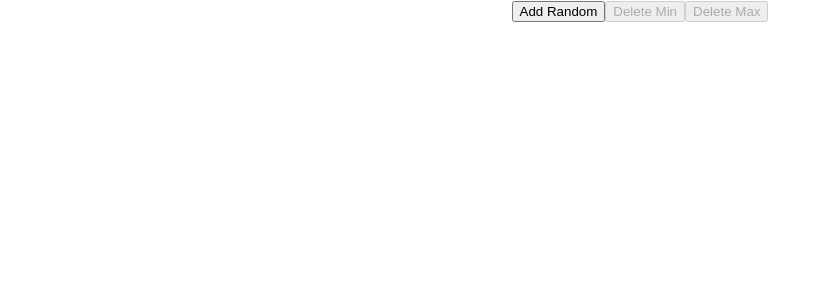
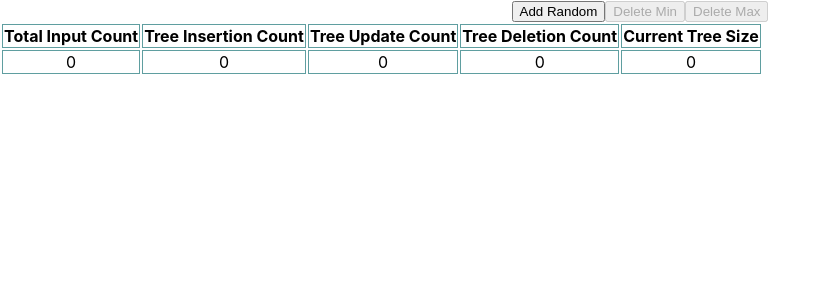
Before and after one commit to y-pan/algo-ts, a React (Create React App) app: page / in a window 1280 px wide. Shown: the top 300 px of the page, without its empty margins (0-829 px from the left). Built offline with nearby package versions, Linux system fonts and the light colour scheme.

Commit message:
Display tree operation statistics, and check states.

```diff
--- a/src/components/TreeView.tsx
+++ b/src/components/TreeView.tsx
@@ -6,7 +6,7 @@ import {TreeLevelScan} from "../tree/processing/TreeLevelScan";
 import {RedBlackTree} from "../tree/RedBlackTree";
 import {RedBlackTreeNode} from "../tree/RedBlackTreeNode";
 import {ArrayVis} from "../linear/ArrayVis";
-import {requireNonNull} from "../utils/Type";
+import {requireEqual, requireNonNull} from "../utils/Type";
 
 interface TreeProps {
 
@@ -14,6 +14,11 @@ interface TreeProps {
 
 interface TreeState {
     deleteDisabled: boolean;
+    totalInputCount: number; // total input count
+    treeDeleteCount: number;
+    treeSize: number;
+    treeInsertCount: number; // inserting count - when inserting a key not exists in current tree
+    treeUpdateCount: number; // when inserting key that already exists in tree, will do update
 }
 
 export class TreeView extends React.Component<TreeProps, TreeState> {
@@ -61,7 +66,12 @@ export class TreeView extends React.Component<TreeProps, TreeState> {
             .withNodeSize(10);
 
         this.state = {
-            deleteDisabled: true
+            deleteDisabled: true,
+            totalInputCount: 0,
+            treeDeleteCount: 0,
+            treeSize: 0,
+            treeUpdateCount: 0,
+            treeInsertCount: 0,
         }
     }
 
@@ -108,9 +118,34 @@ export class TreeView extends React.Component<TreeProps, TreeState> {
             </div>
         );
 
+        const treeStats = (
+            <div>
+                <table className={"table-border-simple"}>
+                    <thead>
+                    <tr>
+                        <th>Total Input Count</th>
+                        <th>Tree Insertion Count</th>
+                        <th>Tree Update Count</th>
+                        <th>Tree Deletion Count</th>
+                        <th>Current Tree Size</th>
+                    </tr>
+                    </thead>
+                    <tbody>
+                    <tr>
+                        <td>{this.state.totalInputCount}</td>
+                        <td>{this.state.treeInsertCount}</td>
+                        <td>{this.state.treeUpdateCount}</td>
+                        <td>{this.state.treeDeleteCount}</td>
+                        <td>{this.state.treeSize}</td>
+                    </tr>
+                    </tbody>
+                </table>
+            </div>
+        );
         return (
             <div>
                 {operations}
+                {treeStats}
                 {inputArraySvg}
                 {deletionArraySvg}
                 {treeSvg}
@@ -122,37 +157,66 @@ export class TreeView extends React.Component<TreeProps, TreeState> {
     private addRandom(): void {
         const key: number = Math.floor(Math.random() * 100);
         const value: string = uniqueId(key);
+        requireNonNull(key, "Tree requires key non-null");
+        requireNonNull(value, "Tree requires value non-null");
+
+        const treeSizeWas: number = this.redBlackTree.getSize();
+        const isInsertion: boolean = !this.redBlackTree.contains(key);
+
+        const treeSizeToBe = isInsertion ? treeSizeWas + 1 : treeSizeWas; // if contains, will do update
+
         this.inputArray.push(key);
         this.redBlackTree.put(key, value);
-        this.afterAdd();
+
+        requireEqual(treeSizeToBe, this.redBlackTree.getSize());
+        this.afterAddSuccess(isInsertion);
     }
 
     private delete(key: number): void {
+        const treeSizeWas: number = this.redBlackTree.getSize();
         const deleted = this.redBlackTree.delete(key);
-        deleted && this.afterDeletion(deleted);
+        if (deleted) {
+            requireEqual(treeSizeWas - 1, this.redBlackTree.getSize());
+        }
+        deleted && this.afterDeletionSuccess(deleted);
     }
 
     private deleteMin(): void {
+        const treeSizeWas: number = this.redBlackTree.getSize();
         const deleted: nlb<RedBlackTreeNode<number, string>> = this.redBlackTree.deleteMin();
-        deleted && this.afterDeletion(deleted);
+        if (deleted) {
+            requireEqual(treeSizeWas - 1, this.redBlackTree.getSize());
+        }
+        deleted && this.afterDeletionSuccess(deleted);
     }
 
     private deleteMax() {
+        const treeSizeWas: number = this.redBlackTree.getSize();
         const deleted: nlb<RedBlackTreeNode<number, string>> = this.redBlackTree.deleteMax();
-        deleted && this.afterDeletion(deleted);
+        if (deleted) {
+            requireEqual(treeSizeWas - 1, this.redBlackTree.getSize());
+        }
+
+        deleted && this.afterDeletionSuccess(deleted);
     }
 
     // Do after operations
-    private afterAdd(): void {
+    private afterAddSuccess(isInsertion: boolean): void {
         this.renderArraySvg();
         this.renderRedBlackSvg();
 
         this.setState({
-            deleteDisabled: this.redBlackTree.isEmpty()
+            deleteDisabled: this.redBlackTree.isEmpty(),
+            totalInputCount: this.state.totalInputCount + 1,
+            treeSize: this.redBlackTree.getSize(),
+            treeInsertCount: isInsertion ? this.state.treeInsertCount + 1 : this.state.treeInsertCount,
+            treeUpdateCount: isInsertion ? this.state.treeUpdateCount : this.state.treeUpdateCount + 1
+        }, () => {
+            requireEqual(this.state.treeInsertCount + this.state.treeUpdateCount, this.state.totalInputCount);
         });
     }
 
-    private afterDeletion(deleted: RedBlackTreeNode<number, string>): void {
+    private afterDeletionSuccess(deleted: RedBlackTreeNode<number, string>): void {
         this.inputArray = this.inputArray.filter(num => num !== deleted.key);
         this.deletionArray.push(deleted.key);
         this.renderArraySvg();
@@ -160,7 +224,12 @@ export class TreeView extends React.Component<TreeProps, TreeState> {
         this.renderDeletionArraySvg();
 
         this.setState({
-            deleteDisabled: this.redBlackTree.isEmpty()
+            deleteDisabled: this.redBlackTree.isEmpty(),
+            treeDeleteCount: this.state.treeDeleteCount + 1,
+            treeSize: this.redBlackTree.getSize()
+        }, () => {
+            requireEqual(this.state.treeDeleteCount, this.deletionArray.length);
+            requireEqual(this.state.treeDeleteCount + this.state.treeUpdateCount + this.state.treeSize, this.state.totalInputCount);
         });
     }
 
--- a/src/index.css
+++ b/src/index.css
@@ -15,3 +15,8 @@ code {
 .svg-container {
   overflow: auto;
 }
+
+.table-border-simple th,
+.table-border-simple td {
+    border: 1px solid cadetblue;
+}
--- a/src/tree/RedBlackTree.ts
+++ b/src/tree/RedBlackTree.ts
@@ -22,18 +22,18 @@ export class RedBlackTree<K, V> implements IRedBlackTree<K, V> {
     }
 
     getValue(key: K): nlb<V> {
-        this.validateKey(key);
+        requireNonNull(key, "getValue() requires: key non-null");
         const node = this.getNode(key);
         return node ? node.value : undefined;
     }
 
     contains(key: K): boolean {
-        this.validateKey(key);
+        requireNonNull(key, "contains() requires: key non-null");
         return this.getNode(key) != null;
     }
 
     getNode(key: K): Node<K, V> {
-        this.validateKey(key);
+        requireNonNull(key, "getNode() requires: key non-null");
         let node = this._root;
         while (node) {
             if (key === node.key) {
@@ -69,20 +69,23 @@ export class RedBlackTree<K, V> implements IRedBlackTree<K, V> {
     }
 
     put(key: K, val: V): void {
-        this.validateKey(key);
+        requireNonNull(key, "put() requires: key non-null");
+        requireNonNull(val, "put() requires: value non-null");
 
-        if (val == undefined) {
-            console.log("null key and do delete ");
-            this.delete(key);
-            return;
-        }
+        // if (val == null) {
+        //     console.warn(`By design to delete node [key=${key}] when value is null`);
+        //     this.delete(key);
+        //     return;
+        // }
 
         this._root = this.putNode(this._root, key, val); // put from node
         this._root && this._root.markBlack();
     }
 
     protected putNode(node: Node<K, V>, key: K, val: V): Node<K, V> {
-        this.validateKey(key);
+        requireNonNull(key, "putNode() requires: node non-null");
+        requireNonNull(key, "putNode() requires: val non-null");
+
         if (!node) return new RedBlackTreeNode(key, val);
         if (key < node.key) {
             node.left = this.putNode(node.left, key, val);
@@ -192,6 +195,7 @@ export class RedBlackTree<K, V> implements IRedBlackTree<K, V> {
 
         h.left = this.deleteMinFrom(h.left, bin);
         // return this.balance(h);
+        h.size = 1 + size(h.left) + size(h.right);
         return h;
     }
 
@@ -204,11 +208,8 @@ export class RedBlackTree<K, V> implements IRedBlackTree<K, V> {
 
         h.right = this.deleteMaxFrom(h.right, bin);
         // balance ?
+        h.size = 1 + size(h.left) + size(h.right);
         return h;
-    }
-
-    private validateKey(key: K) {
-        if (key == null) throw `Key is required`;
     }
 
     // checks
@@ -373,6 +374,7 @@ export class RedBlackTree<K, V> implements IRedBlackTree<K, V> {
             }
         }
         // got it
+        h.size = 1 + size(h.left) + size(h.right);
         return this.balance(h);
     }
 
--- a/src/utils/Type.ts
+++ b/src/utils/Type.ts
@@ -1,13 +1,21 @@
-export function requireNonNull<T>(val: T | undefined | null, failureMessage: string = "Require non-null"): T {
+export function requireNonNull<T>(val: T | undefined | null, failureMessage: string = "Require non-null failure"): T {
     if (val === undefined || val === null) throw new Error(failureMessage);
     return val;
 }
 
-export function requireTrue(val: boolean | undefined | null, failureMessage: string = "Require true"): boolean {
+export function requireTrue(val: boolean | undefined | null, failureMessage: string = "Require true failure"): boolean {
     if (!val) throw new Error(failureMessage);
     return val;
 }
 
-export function requireFalse(val: boolean | undefined | null, failureMessage: string = "Require false"): boolean {
+export function requireFalse(val: boolean | undefined | null, failureMessage: string = "Require false failure"): boolean {
     return requireTrue(!val, failureMessage)
 }
+
+export function requireEqual<T>(val1: T, val2: T, failureMessage: string = `Require equal failure: ${val1} vs ${val2}`): void {
+    if (val1 !== val2) throw new Error(failureMessage);
+}
+
+export function requireNotEqual<T>(val1: T, val2: T, failureMessage: string = `Require not-equal failure: ${val1} vs ${val2}`): void {
+    if (val1 === val2) throw new Error(failureMessage);
+}
```
